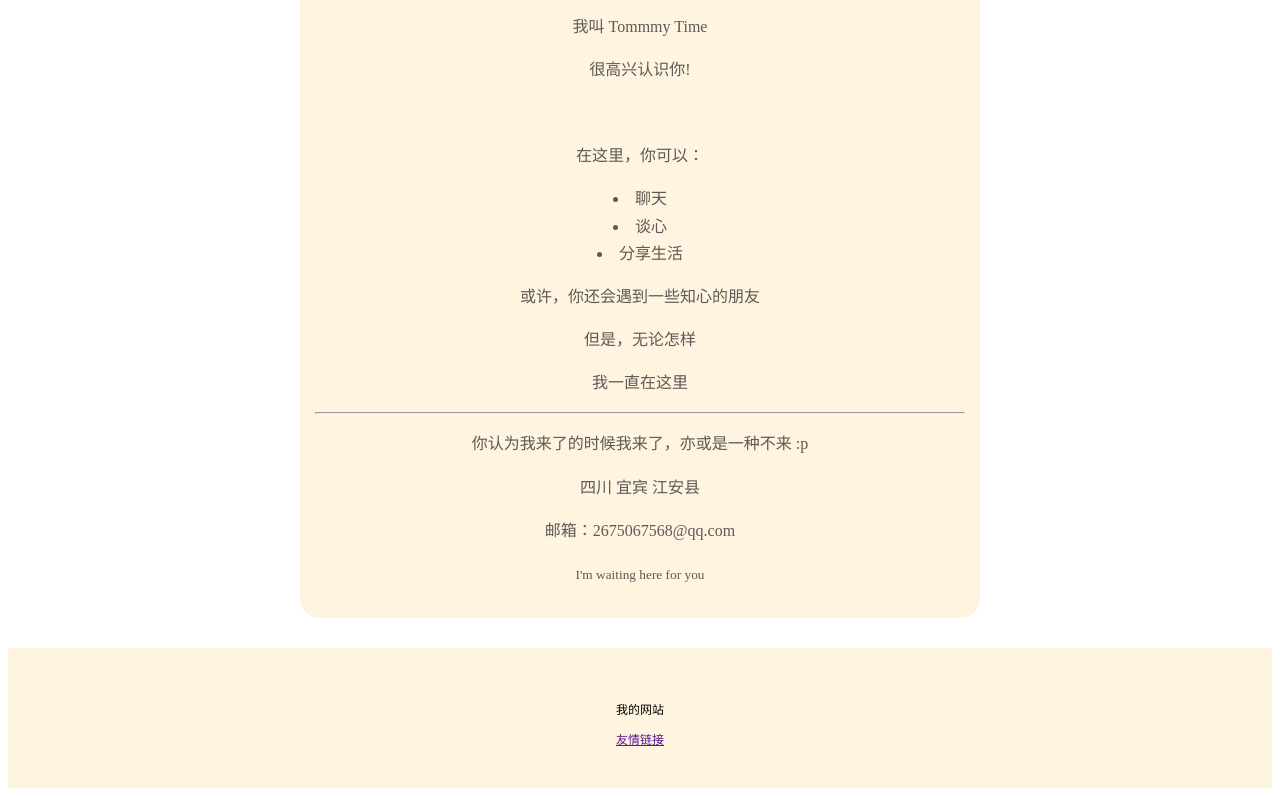
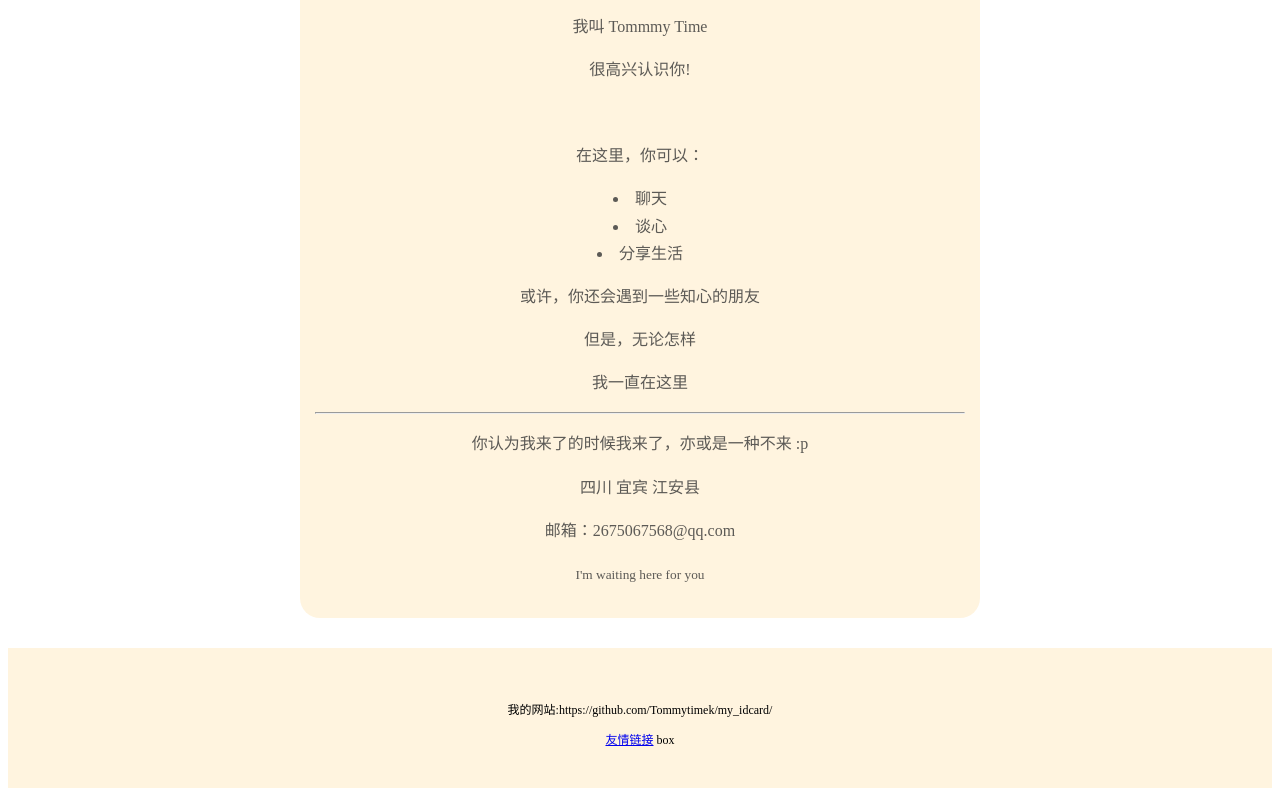
Before and after one commit to Tommytimek/my_idcard, a plain HTML site: page index.html in a window 1280 px wide. Shown: the part 424-1220 px from the top of the page. Drawn offline with Linux system fonts and the light colour scheme.

Commit message:
Update index.html
add a <a> tag.

```diff
--- a/index.html
+++ b/index.html
@@ -56,8 +56,9 @@
         <p><small>I'm waiting here for you</small></p>
     </div>
     <div id="ending" style="font-size: 12px">
-        <p>我的网站</p>
-        <a href="">友情链接</a>
+        <p>我的网站:https://github.com/Tommytimek/my_idcard/</p>
+        <a href="https://github.com/Tommytimek/my_idcard/">友情链接</a>
+        <a hrer="https://github.com/Tommytimek/my_idcard/box/box.html">box</a>
     </div>
 </body>
 
```
